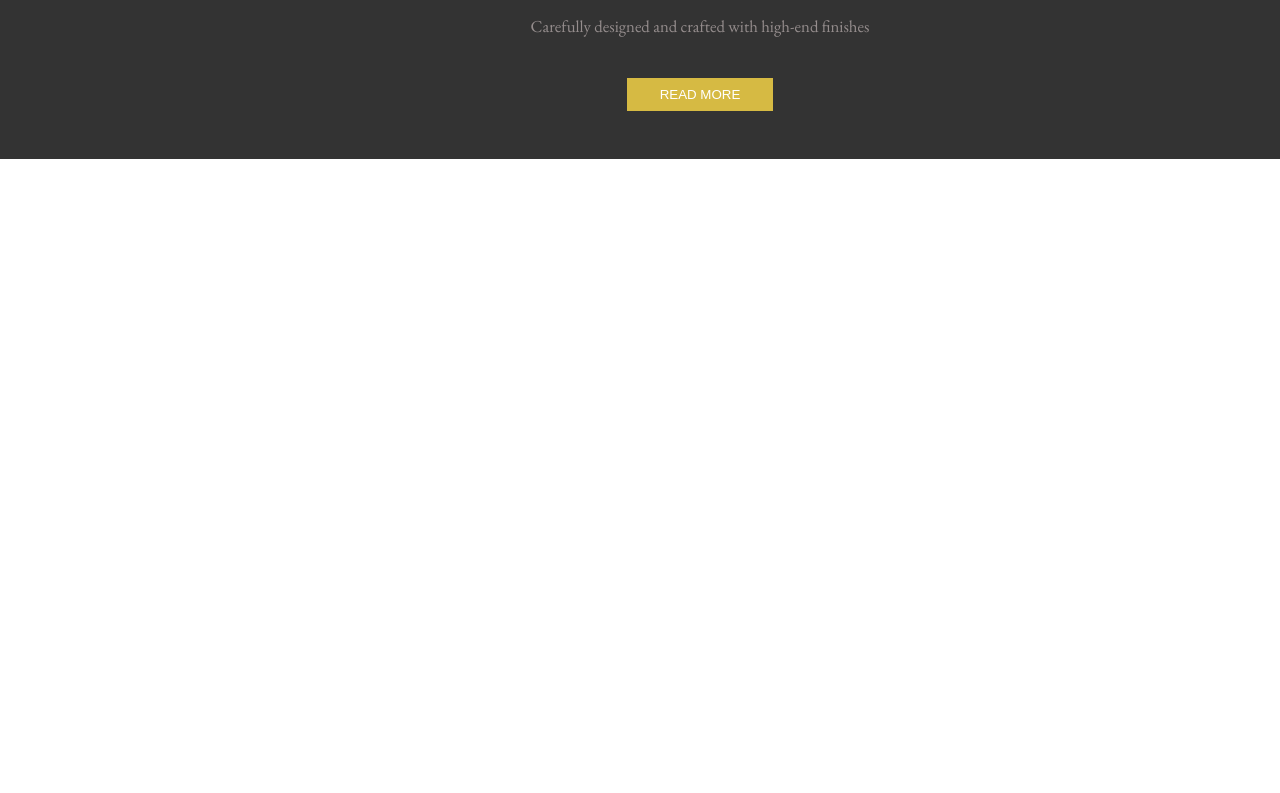
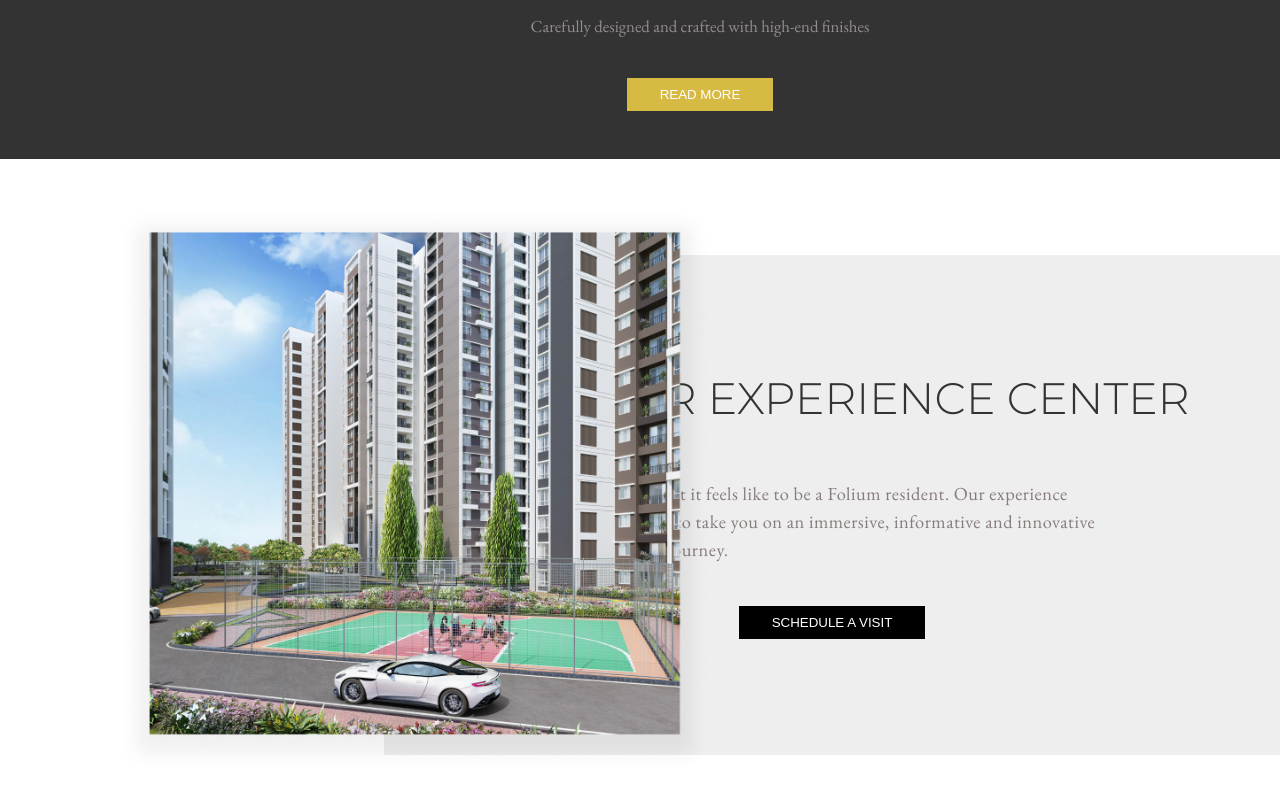
Before and after one commit to bharathsampangi/folium, a Next.js app: page / in a window 1280 px wide. Shown: the part 4694-5487 px from the top of the page. Before the commit the page ends 4901 px from the top, so only its background shows below. Built offline with nearby package versions, Linux system fonts and the light colour scheme.

Commit message:
experience

```diff
--- /dev/null
+++ b/components/experience/Experience.js
@@ -0,0 +1,21 @@
+import styles from "./styles/Experience.module.css"
+
+export default function Experience() {
+    return (
+        <section className={styles.experience}>
+            <div className={styles.empty}></div>
+            <div className={styles.experienceBox}>
+                <div className={styles.header}>visit our experience center</div>
+                <p className={styles.text}>
+                    Experience what it feels like to be a Folium resident.
+                    Our experience centre is all set to take you on an immersive,
+                    informative and innovative home-buying journey.
+                </p>
+                <button className={styles.button}>Schedule a Visit</button>
+                <div className={styles.experienceImage}>
+                    <img src="/images/homecarimg.png" />
+                </div>
+            </div>
+        </section>
+    )
+}
--- /dev/null
+++ b/components/experience/styles/Experience.module.css
@@ -0,0 +1,62 @@
+.experience {
+    margin: 6rem 0;
+    display: flex;
+    justify-content: flex-end;
+}
+
+.empty {
+    flex: 30%;
+}
+
+.experienceBox {
+    flex: 70%;
+    background-color: #eee;
+    display: flex;
+    flex-direction: column;
+    align-items: center;
+    justify-content: center;
+    padding: 2rem 0;
+    min-height: 500px;
+    position: relative;
+}
+
+.header {
+    font-size: 2.75rem;
+    color: #333;
+    text-transform: uppercase;
+    font-weight: 200;
+    padding-bottom: 1.25rem;
+}
+
+.text {
+    font-family: 'EBGaramond', sans-serif;
+    color: inherit;
+    line-height: 1.75rem;
+    font-size: 1.15rem;
+    letter-spacing: .5px;
+    padding-top: 1rem;
+    width: 60%;
+    color: rgb(135, 124, 124);
+}
+
+.button {
+    background-color: #000;
+    cursor: pointer;
+    text-transform: uppercase;
+    color: inherit;
+    border: 1px solid #000;
+    padding: .5rem 2rem;
+    display: block;
+    color: #fff;
+    margin-top: 1.5rem;
+}
+
+.experienceImage {
+    position: absolute;
+    top: -10%;
+    left: -30%;
+}
+
+.experienceImage > img {
+    width: 600px;
+}
--- a/components/main/Main.js
+++ b/components/main/Main.js
@@ -5,6 +5,7 @@ import Navbar from "../navbar/Navbar"
 import Who from "../who/Who"
 import Preview from "../preview/Preview"
 import Welcome from "../welcome/Welcome"
+import Experience from "../experience/Experience"
 
 const Main = () => {
     return (
@@ -15,6 +16,7 @@ const Main = () => {
             <Who />
             <Preview />
             <Welcome />
+            <Experience />
         </main>
     )
 }
```
Also changed, not shown: public/images/homecarimg.png (added).
